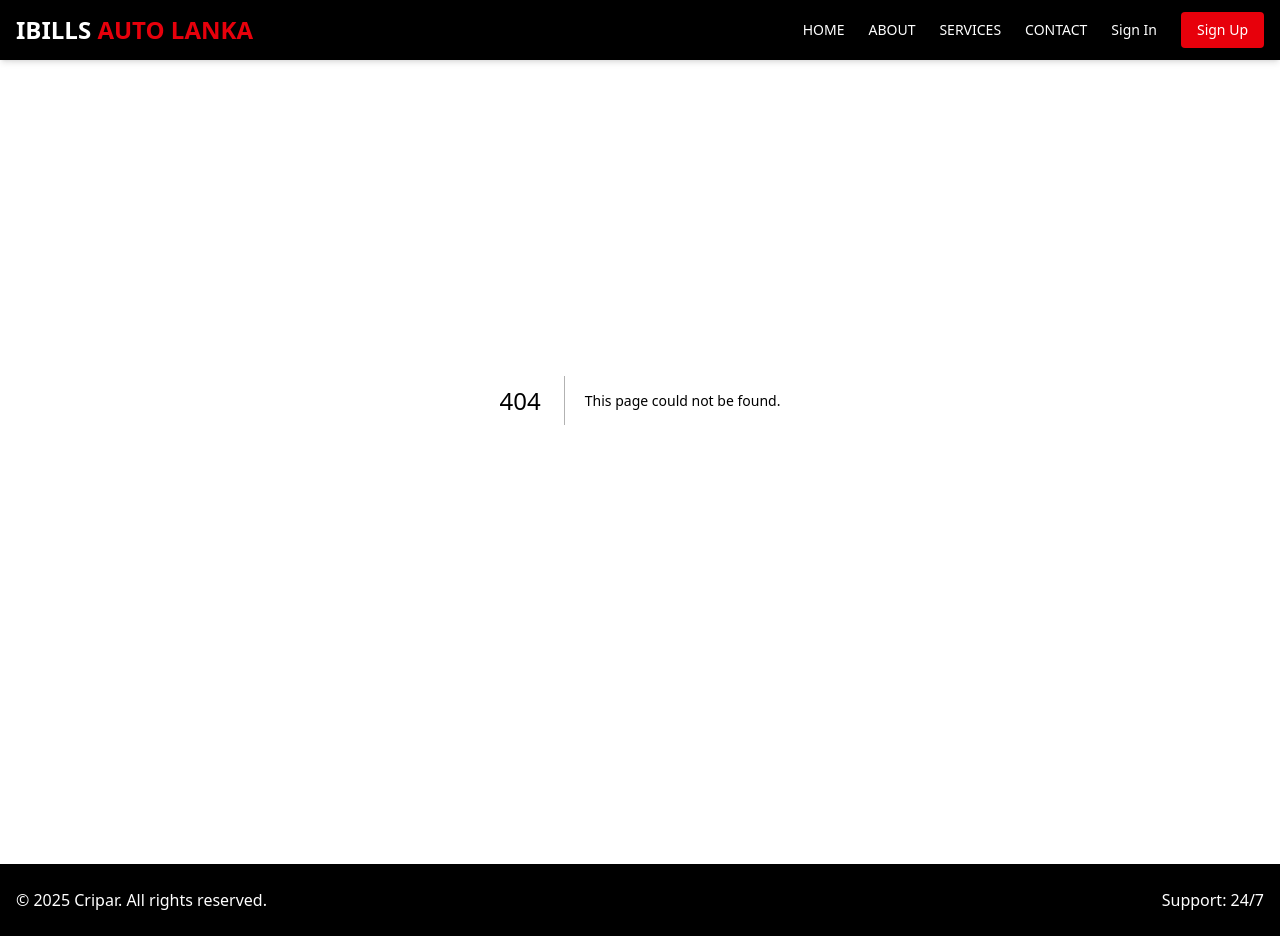
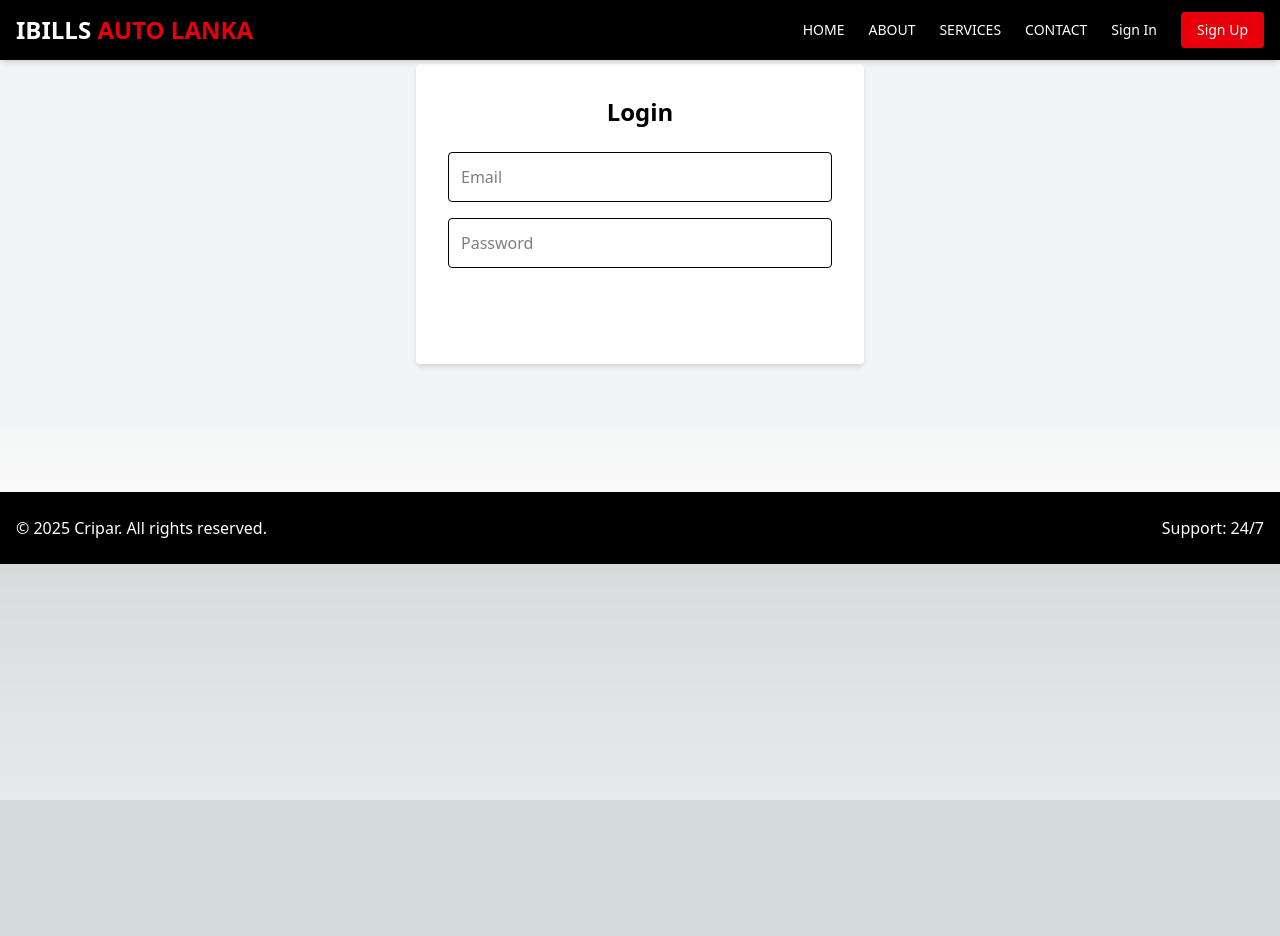
Before and after one commit to uthpala99131/IBILLS-Auto-Lanka, a Next.js app in the folder ibillsweb/: page /login in a window 1280 px wide. Before the commit this address had no page. After the commit the page ends 800 px from the top, so only its background shows below. Built offline with nearby package versions, Linux system fonts and the light colour scheme.

Commit message:
create login page

```diff
--- /dev/null
+++ b/ibillsweb/src/pages/login.jsx
@@ -0,0 +1,45 @@
+import { useState } from 'react';
+import '../app/globals.css';
+import Navbar from '../components/Navbar';
+import Footer from '../components/Footer';
+import { useRouter } from 'next/router';
+
+export default function Login() {
+  const [form, setForm] = useState({ email: '', password: '' });
+  const router = useRouter();
+
+  const handleChange = e => {
+    setForm({ ...form, [e.target.name]: e.target.value });
+  };
+
+  const handleSubmit = async e => {
+    e.preventDefault();
+    const res = await fetch('http://localhost:5000/api/login', {
+      method: 'POST',
+      headers: { 'Content-Type': 'application/json' },
+      body: JSON.stringify(form),
+    });
+    const data = await res.json();
+    if (res.ok) {
+      localStorage.setItem('token', data.token);
+      router.push('/dashboard');
+    }
+  };
+
+  return (
+    <>
+      <Navbar />
+      <section className="px-6 py-16 bg-gray-100">
+        <div className="max-w-md p-8 mx-auto bg-white rounded shadow-md">
+          <h2 className="mb-6 text-2xl font-bold text-center">Login</h2>
+          <form onSubmit={handleSubmit} className="space-y-4">
+            <input type="email" name="email" placeholder="Email" value={form.email} onChange={handleChange} required className="w-full p-3 border rounded" />
+            <input type="password" name="password" placeholder="Password" value={form.password} onChange={handleChange} required className="w-full p-3 border rounded" />
+            <button className="w-full px-6 py-3 font-bold text-white rounded bg-primary">Login</button>
+          </form>
+        </div>
+      </section>
+      <Footer />
+    </>
+  );
+}
```
